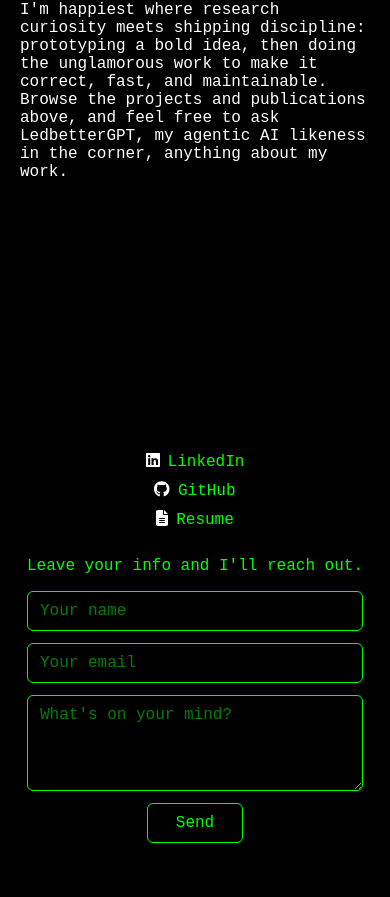
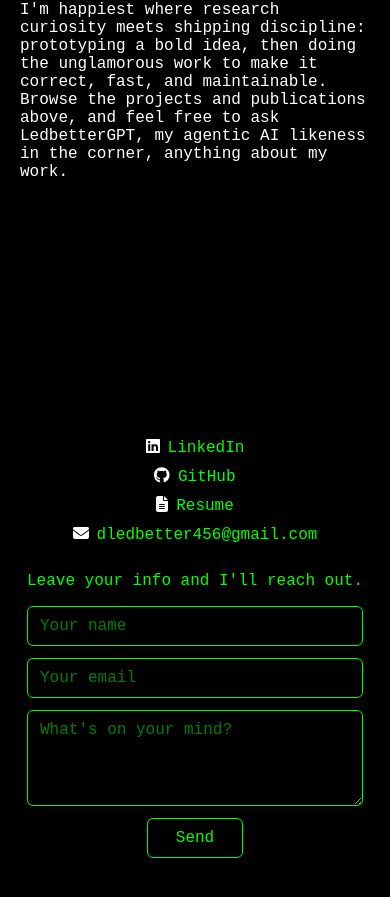
Before and after one commit to dledbetter123/ledbetter-website, a React (Create React App) app in the folder frontend/: page / in a window 390 px wide. Shown: the part 3259-4156 px from the top of the page. Built offline with nearby package versions, Linux system fonts and the light colour scheme; no server answers.

Commit message:
contact: show email again alongside the form (phone stays off)
Reinstate the email link on the Contact page next to LinkedIn/GitHub/Resume,
keeping the "leave your info" form. Phone stays removed.

```diff
--- a/frontend/src/components/ContactPage/ContactPage.js
+++ b/frontend/src/components/ContactPage/ContactPage.js
@@ -3,7 +3,7 @@ import React, { useState } from 'react';
 import './ContactPage.css';
 import { FontAwesomeIcon } from '@fortawesome/react-fontawesome';
 import { faLinkedin, faGithub } from '@fortawesome/free-brands-svg-icons';
-import { faFileLines } from '@fortawesome/free-solid-svg-icons';
+import { faFileLines, faEnvelope } from '@fortawesome/free-solid-svg-icons';
 import TypingText from '../TypingText/TypingText';
 
 const RESUME_URL = 'https://davidamosledbetter-portfolio.s3.amazonaws.com/David_Ledbetter_Resume.pdf';
@@ -64,6 +64,12 @@ const ContactPage = () => {
               <TypingText as="span" speed={40} text="Resume" style={label} />
             </a>
           </li>
+          <li>
+            <FontAwesomeIcon icon={faEnvelope} className="icon" />
+            <a href="mailto:dledbetter456@gmail.com" className="contactLink">
+              <TypingText as="span" speed={20} text="dledbetter456@gmail.com" style={label} />
+            </a>
+          </li>
         </ul>
 
         <form className="contactForm" onSubmit={onSubmit}>
```
